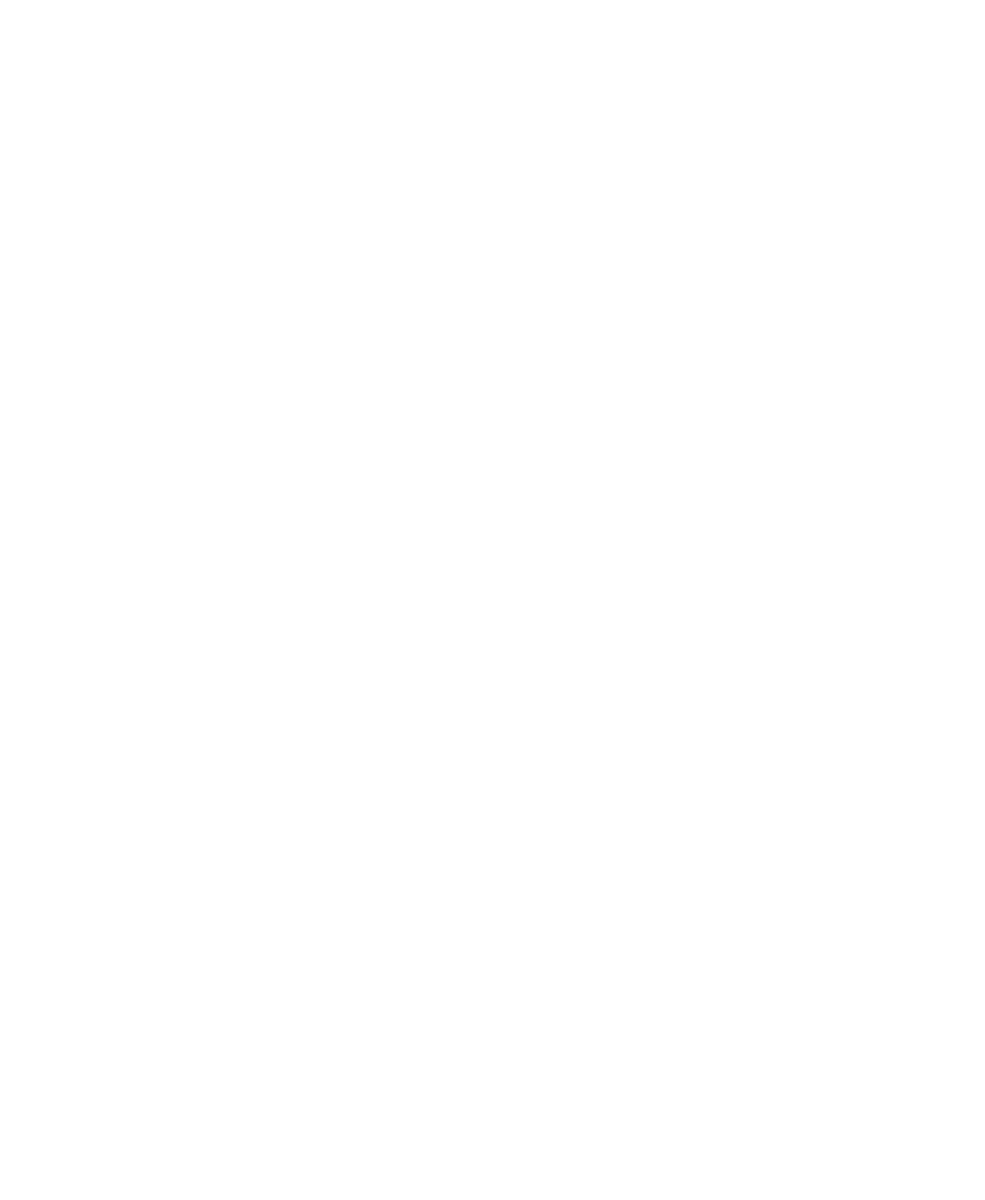
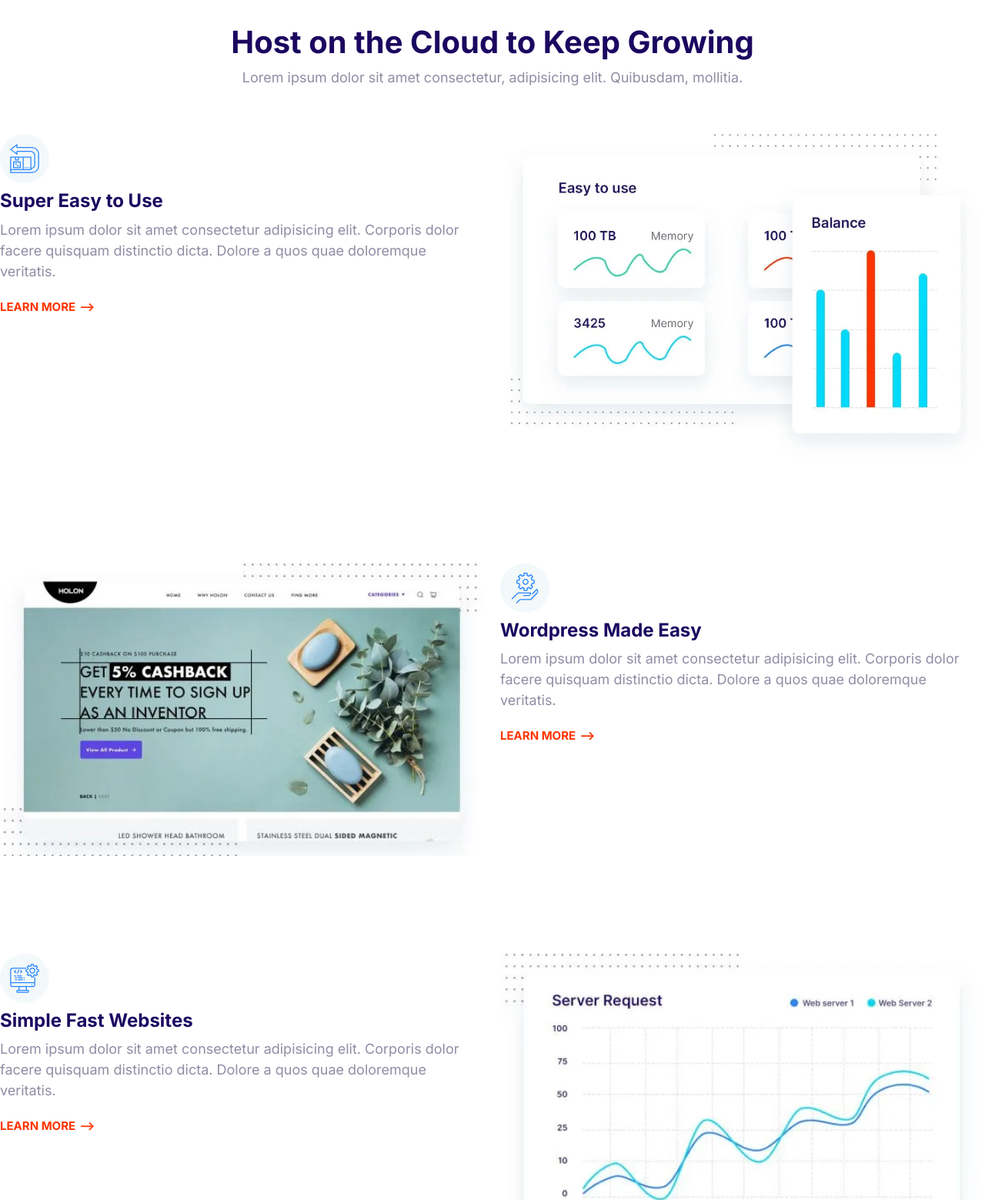
Before and after one commit to NazaninHashemian/SkyHost, a plain HTML site: page index.html in a window 1280 px wide. Shown: the top 1559 px of the page at 77% size. Before the commit the page ends 800 px from the top, so only its background shows below. Drawn offline with nearby package versions, Linux system fonts and the light colour scheme.

Commit message:
Build feature block component.

```diff
--- a/CSS/styles.css
+++ b/CSS/styles.css
@@ -766,3 +766,27 @@ a {
     max-width: 500px;
     margin: 0 auto;
 }
+
+/* Features */
+.feature {
+    gap: 4rem 2rem;
+    margin: 12rem 0;
+}
+
+.feature:first-of-type {
+    margin-top: 6rem;
+}
+
+.feature__heading {
+    margin: 1rem 0;
+}
+
+.feature__image {
+    width: 100%;
+}
+
+@media screen and (min-width:768px) {
+    .feature:nth-of-type(even) .feature__content {
+        order: 2;
+    }
+}
--- a/index.html
+++ b/index.html
@@ -11,6 +11,84 @@
     <link rel="stylesheet" href="./CSS/styles.css">
 </head>
 <body>
+    <section>
+        <header class="block__header">
+            <h2>Host on the Cloud to Keep Growing</h2>
+            <p>Lorem ipsum dolor sit amet consectetur, adipisicing elit. Quibusdam, mollitia.</p>
+        </header>
+        <article class="grid grid--1x2 feature">
+            <div class="feature__content">
+                <span class="icon-container">
+                    <svg class="icon icon--primary">
+                        <use xlink:href="./Images/sprite.svg#easy"></use>
+                    </svg>
+                </span>
+
+                <h3 class="feature__heading">Super Easy to Use</h3>
+                <p>Lorem ipsum dolor sit amet consectetur adipisicing elit. Corporis dolor facere quisquam distinctio dicta. Dolore a quos quae doloremque veritatis.</p>
+                <a href="#" class="link-arrow">Learn More</a>
+            </div>
+            <picture>
+                <source
+                    type="image/webp"
+                    srcset="images/easy.webp 1x, images/easy@2x.webp 2x"
+                />
+                <source
+                    type="image/jpg"
+                    srcset="images/easy.jpg 1x, images/easy@2x.jpg 2x"
+                />
+                <img class="feature__image" src="./Images/easy@2x.jpg" alt="">
+            </picture>
+        </article>
+        <article class="grid grid--1x2 feature">
+            <div class="feature__content">
+                <span class="icon-container">
+                    <svg class="icon icon--primary">
+                        <use xlink:href="./Images/sprite.svg#settings"></use>
+                    </svg>
+                </span>
+
+                <h3 class="feature__heading">Wordpress Made Easy</h3>
+                <p>Lorem ipsum dolor sit amet consectetur adipisicing elit. Corporis dolor facere quisquam distinctio dicta. Dolore a quos quae doloremque veritatis.</p>
+                <a href="#" class="link-arrow">Learn More</a>
+            </div>
+            <picture>
+                <source
+                    type="image/webp"
+                    srcset="images/wordpress.webp 1x, images/wordpress@2x.webp 2x"
+                />
+                <source
+                    type="image/jpg"
+                    srcset="images/wordpress.jpg 1x, images/wordpress@2x.jpg 2x"
+                />
+                <img class="feature__image" src="./Images/wordpress@2x.jpg" alt="">
+            </picture>
+        </article>
+        <article class="grid grid--1x2 feature">
+            <div class="feature__content">
+                <span class="icon-container">
+                    <svg class="icon icon--primary">
+                        <use xlink:href="./Images/sprite.svg#computer"></use>
+                    </svg>
+                </span>
+
+                <h3 class="feature__heading">Simple Fast Websites</h3>
+                <p>Lorem ipsum dolor sit amet consectetur adipisicing elit. Corporis dolor facere quisquam distinctio dicta. Dolore a quos quae doloremque veritatis.</p>
+                <a href="#" class="link-arrow">Learn More</a>
+            </div>
+            <picture>
+                <source
+                    type="image/webp"
+                    srcset="images/fast.webp 1x, images/fast@2x.webp 2x"
+                />
+                <source
+                    type="image/jpg"
+                    srcset="images/fast.jpg 1x, images/fast@2x.jpg 2x"
+                />
+                <img class="feature__image" src="./Images/fast@2x.jpg" alt="">
+            </picture>
+        </article>
+    </section>
 
     <script src="./js/main.js"></script>
 </body>
```
Also changed, not shown: Images/easy.jpg (added), Images/easy.webp (added), Images/easy@2x.jpg (added), Images/easy@2x.webp (added), Images/fast.jpg (added), Images/fast.webp (added), Images/fast@2x.jpg (added), Images/fast@2x.webp (added), Images/resized/easy.webp (added), Images/resized/easy@2x.jpg (added), Images/resized/easy@2x.png (added), Images/resized/easy@2x.webp (added), Images/wordpress.jpg (added), Images/wordpress.webp (added), 2 more files.
